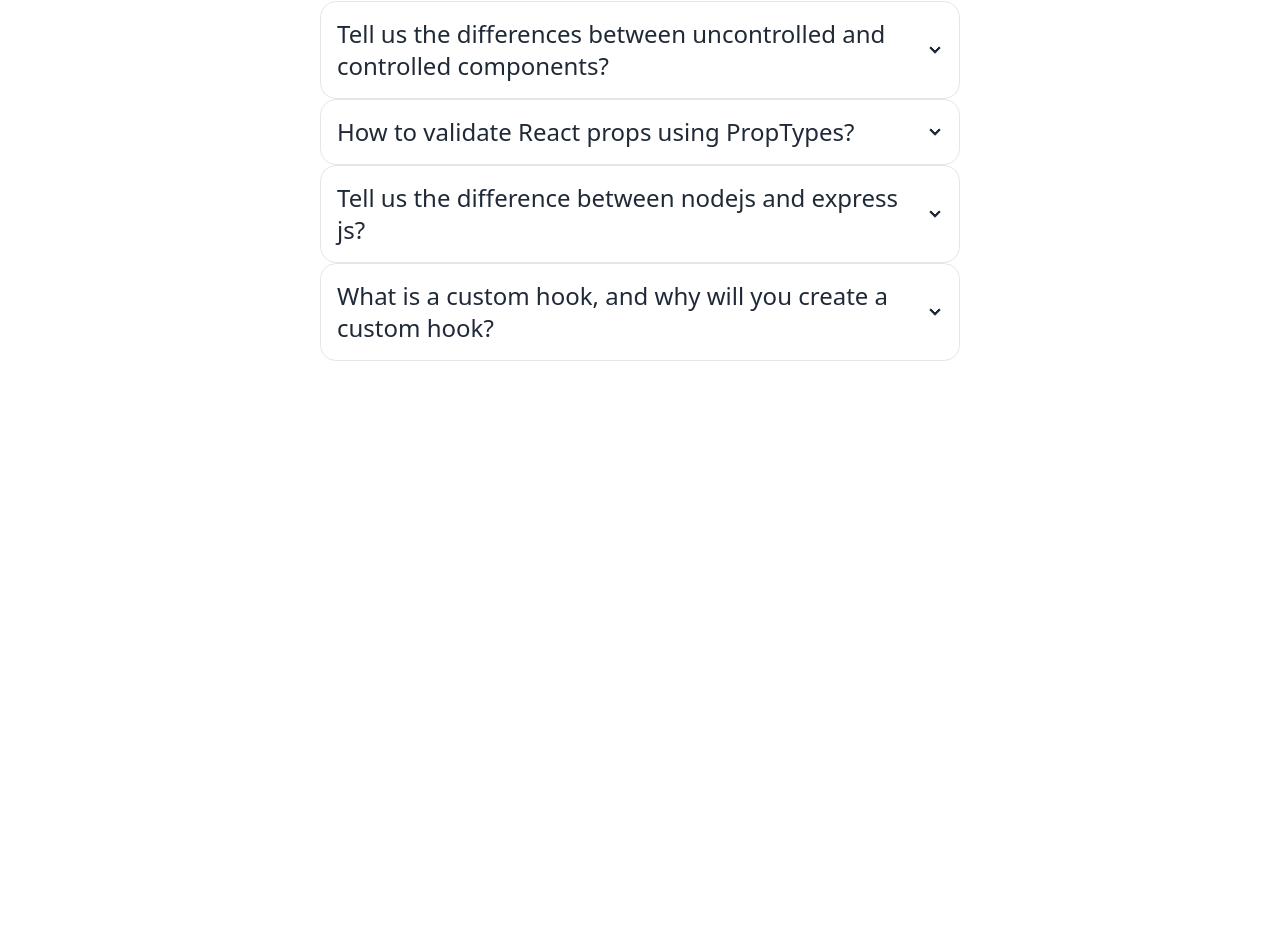
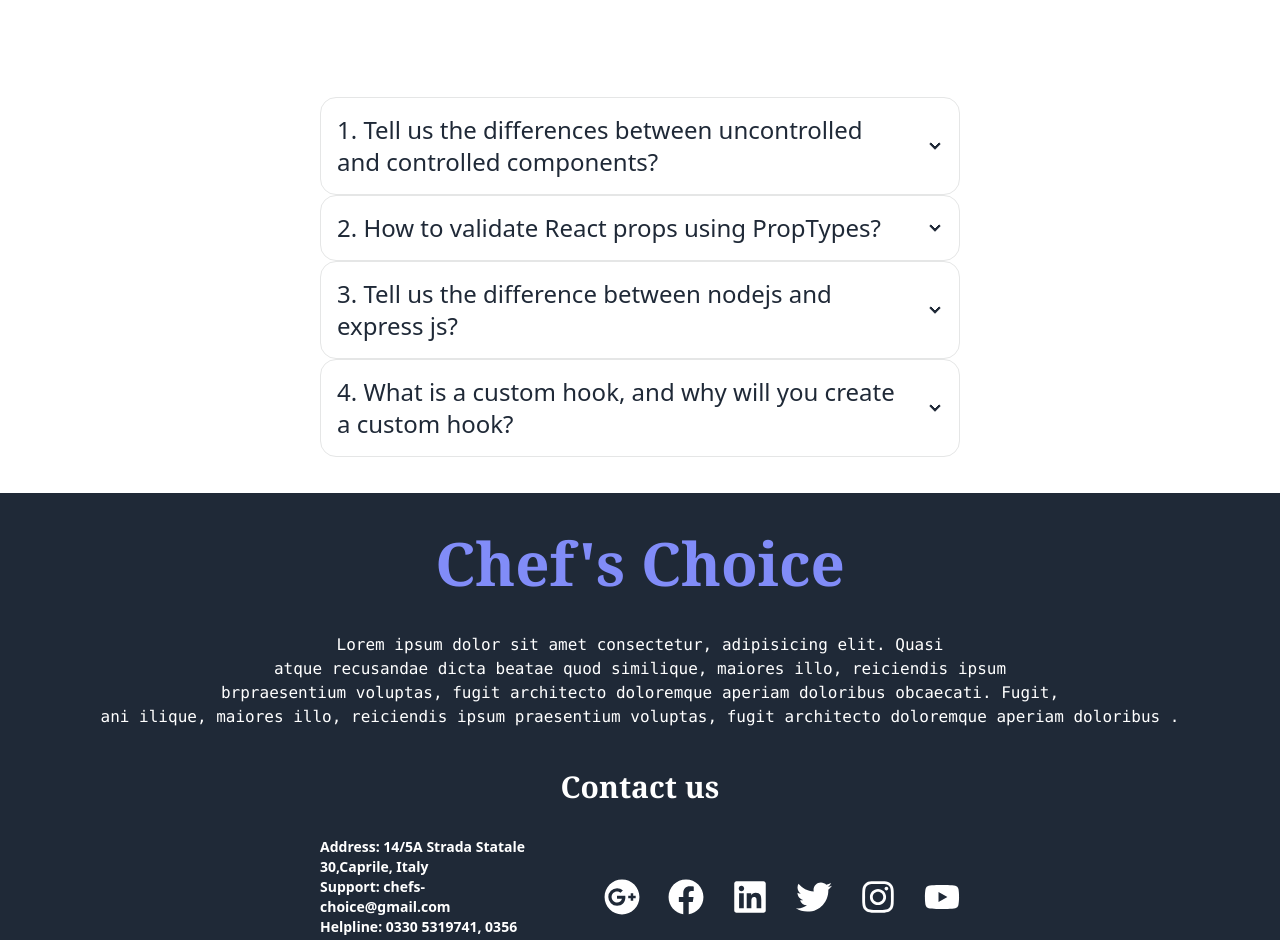
Before and after one commit to samsulalamasif/chefs-choice-client, a React (Vite) app: page /blog in a window 1280 px wide. Shown: the part 271-1211 px from the top of the page. Built offline with nearby package versions, Linux system fonts and the light colour scheme; no server answers.

Commit message:
footer and lazy loader add

```diff
--- a/package.json
+++ b/package.json
@@ -21,6 +21,7 @@
     "react-dom": "^18.2.0",
     "react-fast-marquee": "^1.5.2",
     "react-icons": "^4.8.0",
+    "react-lazy-load": "^4.0.1",
     "react-router-dom": "^6.11.0",
     "react-to-pdf": "^0.0.14",
     "react-toastify": "^9.1.2",
--- a/src/components/Footer/Footer.jsx
+++ b/src/components/Footer/Footer.jsx
@@ -1,11 +1,42 @@
 import React from 'react';
+import { FaFacebook, FaGooglePlus, FaInstagram, FaLinkedin, FaTwitter, FaYoutube } from 'react-icons/fa';
 import { Link } from 'react-router-dom';
+
 
 const Footer = () => {
     return (
-        <div className="bg-gray-900 h-56 flex justify-center items-center" >
+        <div className=" bg-gray-800" >
+            <h1 className='text-indigo-400  font-serif font-semibold
+            text-6xl text-center py-10'>Chef's Choice</h1>
+            <p className='text-white text-center font-mono'>
+                Lorem ipsum dolor sit amet consectetur, adipisicing elit. Quasi <br />
+                atque recusandae dicta beatae quod similique, maiores illo, reiciendis ipsum <br />
+                brpraesentium voluptas, fugit architecto doloremque aperiam doloribus obcaecati. Fugit, <br />
+                ani ilique, maiores illo, reiciendis ipsum praesentium voluptas, fugit architecto doloremque aperiam doloribus .
+
+            </p>
+            <div>
+                <h1 className='text-white  font-serif font-bold
+            text-3xl text-center mt-10 mb-3'>Contact us</h1>
+                <div className='flex items-center w-3/6  mx-auto gap-16'>
+                    <h1 className='text-white  font-semibold  text-sm my-5'>
+                        Address: 14/5A Strada Statale 30,Caprile, Italy <br />
+                        Support: chefs-choice@gmail.com <br />
+                        Helpline: 0330 5319741,  0356 9979837, +390393 8673898 <br />
+                    </h1>
+                    <h1 className='flex justify-center items-center
+                     text-white text-4xl gap-7'>
+                        <FaGooglePlus></FaGooglePlus>
+                        <FaFacebook></FaFacebook>
+                        <FaLinkedin></FaLinkedin>
+                        <FaTwitter></FaTwitter>
+                        <FaInstagram></FaInstagram>
+                        <FaYoutube></FaYoutube>
+                    </h1>
+                </div>
+            </div>
             <Link to="/">
-                <h1 className="text-indigo-500 text-xl font-semibold">
+                <h1 className="text-white text-lg py-16 font-semibold text-center">
                     Copyright © 2023 Chef's Choice. All Rights Reserved.
                 </h1>
             </Link>
--- a/src/layouts/Main.jsx
+++ b/src/layouts/Main.jsx
@@ -9,8 +9,8 @@ const Main = () => {
     return (
         <div>
             <Header></Header>
-            <Outlet></Outlet>
             <div className="md:min-h-[calc(100vh-100px)]">
+                <Outlet></Outlet>
             </div>
             <Footer></Footer>
             <ToastContainer />
--- a/src/pages/Blogs/Blogs.jsx
+++ b/src/pages/Blogs/Blogs.jsx
@@ -1,24 +1,25 @@
 import React from 'react';
 import Pdf from "react-to-pdf";
+
 
 
 const Blogs = () => {
     const ref = React.createRef();
     return (
-        <div ref={ref} className='w-full'>
+        <div className='w-full'>
             <div className="mx-auto p-20 flex flex-col items-center">
                 <h1 className='text-5xl font-bold text-gray-700 text-center'>
                     Welcome Our Blog Page</h1>
                 <Pdf targetRef={ref} filename="code-example.pdf">
                     {({ toPdf }) => <button
-                        className='btn btn-outline flex justify-center my-10' onClick={toPdf}>
+                        className='btn btn-outline flex justify-center mt-10' onClick={toPdf}>
                         Download Pdf</button>}
                 </Pdf>
             </div>
-            <div className='w-3/6  mx-auto'>
+            <div ref={ref} className='w-3/6 my-24 mx-auto'>
                 <div tabIndex={0} className="collapse collapse-arrow border border-base-300 bg-base-100 rounded-box">
                     <div className="collapse-title text-2xl font-medium">
-                        Tell us the differences between uncontrolled and controlled components?
+                        1. Tell us the differences between uncontrolled and controlled components?
                     </div>
                     <div className="collapse-content">
                         <p>tabIndex={0} attribute is necessary to make the div focusable</p>
@@ -26,7 +27,7 @@ const Blogs = () => {
                 </div>
                 <div tabIndex={0} className="collapse collapse-arrow border border-base-300 bg-base-100 rounded-box">
                     <div className="collapse-title text-2xl font-medium">
-                        How to validate React props using PropTypes?
+                        2. How to validate React props using PropTypes?
                     </div>
                     <div className="collapse-content">
                         <p>tabIndex={0} attribute is necessary to make the div focusable</p>
@@ -34,19 +35,20 @@ const Blogs = () => {
                 </div>
                 <div tabIndex={0} className="collapse collapse-arrow border border-base-300 bg-base-100 rounded-box">
                     <div className="collapse-title text-2xl font-medium">
-                        Tell us the difference between nodejs and express js?
+                        3. Tell us the difference between nodejs and express js?
                     </div>
                     <div className="collapse-content">
                         <p>tabIndex={0} attribute is necessary to make the div focusable</p>
                     </div>
                 </div>
-                <div tabIndex={0} className="collapse collapse-arrow border border-base-300 bg-base-100 rounded-box">
+                <div tabIndex={0} className="collapse collapse-arrow border border-base-300 bg-base-100 rounded-box ">
                     <div className="collapse-title text-2xl font-medium">
-                        What is a custom hook, and why will you create a custom hook?
+                        4. What is a custom hook, and why will you create a custom hook?
                     </div>
                     <div className="collapse-content">
                         <p>tabIndex={0} attribute is necessary to make the div focusable</p>
                     </div>
+
                 </div>
             </div>
         </div>
--- a/src/pages/ChefDetails/ChefDetails.jsx
+++ b/src/pages/ChefDetails/ChefDetails.jsx
@@ -2,22 +2,14 @@ import React, { useEffect, useState } from 'react';
 import { useParams } from 'react-router-dom';
 import BgImg from "../../assets/bgImg1.jpg"
 import { FaThumbsUp } from 'react-icons/fa';
-import { Rating } from '@smastrom/react-rating'
-import '@smastrom/react-rating/style.css'
-import { toast } from 'react-toastify';
 import Recipe from '../Recipe/Recipe';
+import LazyLoad from 'react-lazy-load';
 
 
 const ChefDetails = () => {
-    const [disableBtn, setDisableBtn] = useState(true)
-
-    const favoriteHandler = () => {
-        toast("Favorite food add list items. Thank you!")
-        setDisableBtn()
-    }
 
     const [chef, setChef] = useState([])
-    const { _id, chefName, chefPic, experience, recipesNumber, likes, description, recipeOne, recipeTwo, recipeThree } = chef
+    const { chefName, chefPic, experience, recipesNumber, likes, description, recipeOne, recipeTwo, recipeThree } = chef
 
     const { id } = useParams()
     useEffect(() => {
@@ -33,7 +25,9 @@ const ChefDetails = () => {
                     <div className="hero-overlay bg-opacity-60"></div>
                     <div className="hero-content text-center text-neutral-content">
                         <div className="max-w-md">
-                            <img src={chefPic} className="w-44 h-44 mt-10  rounded-full mx-auto" />
+                            <LazyLoad >
+                                <img src={chefPic} className="w-44 h-44 mt-10  rounded-full mx-auto" />
+                            </LazyLoad>
                             <h1 className="mb-5 text-7xl font-bold my-5">{chefName}</h1>
                             <p className="mb-5">{description}</p>
                             <div className='text-cyan-300 text-xl font-bold '>
--- a/src/pages/CustomerReview/CustomerReview.jsx
+++ b/src/pages/CustomerReview/CustomerReview.jsx
@@ -12,32 +12,37 @@ const CustomerReview = () => {
                 Pariatur aut, perspiciatis expedita sit harum quia similique soluta.</h1>
 
 
-            <div className=' flex flex-col mx-auto lg:flex-row justify-between px-6 mt-24'>
+            <div className=' flex flex-col mx-auto mb-32 lg:flex-row justify-between px-6 mt-24'>
 
                 <div className='px-10 py-5 w-72 rounded-2xl shadow-2xl bg-gray-100 text-center'>
                     <img className='w-24 h-24 mb-4 rounded-full mx-auto' src="https://images.unsplash.com/photo-1591084728795-1149f32d9866?ixlib=rb-4.0.3&ixid=MnwxMjA3fDB8MHxwaG90by1wYWdlfHx8fGVufDB8fHx8&auto=format&fit=crop&w=464&q=80 " alt="" />
                     <h1 className='text-center text-xl font-serif font-bold'>Maxwell</h1>
-                    <h1><small>Lorem ipsum dolor sit amet consectetur adipisicing elit. Quo voluptas aliquid, nobis minima alias architecto ducimus nulla, cupiditate eaque error quaerat fugit aliquam?</small></h1>
+                    <h1 className='text-center text-sm my-3 font-bold'>Web Developer</h1>
+                    <h1><small>Tsdfgr ipsum dolor sit amet consectetur adipisicing elit. Quo voluptas aliquid, nobis minima alias architecto ducimus nulla, cupiditate eaque error quaerat fugit aliquam?</small></h1>
                 </div>
                 <div className='px-10 py-5 w-72 rounded-2xl shadow-2xl bg-gray-100 text-center'>
                     <img className='w-24 h-24 mb-4 rounded-full mx-auto' src="https://images.unsplash.com/photo-1583692331507-fc0bd348695d?ixlib=rb-4.0.3&ixid=MnwxMjA3fDB8MHxzZWFyY2h8MTB8fG1hbiUyMGZhY2V8ZW58MHx8MHx8&auto=format&fit=crop&w=500&q=60 " alt="" />
                     <h1 className='text-center text-xl font-serif font-bold'>Robbie</h1>
-                    <h1><small>Lorem ipsum dolor sit amet consectetur adipisicing elit. Quo voluptas aliquid, nobis minima alias architecto ducimus nulla, cupiditate eaque error quaerat fugit aliquam?</small></h1>
+                    <h1 className='text-center text-sm my-3 font-bold'>Architecture</h1>
+                    <h1><small>Adfsg dfr dolor sit amet consectetur adipisicing elit. Quo voluptas aliquid, nobis minima alias architecto ducimus nulla, cupiditate eaque error quaerat fugit aliquam?</small></h1>
                 </div>
                 <div className='px-10 py-5 w-72 rounded-2xl shadow-2xl bg-gray-100 text-center'>
                     <img className='w-24 h-24 mb-4 rounded-full mx-auto' src="https://images.unsplash.com/photo-1591258739299-5b65d5cbb235?ixlib=rb-4.0.3&ixid=MnwxMjA3fDB8MHxzZWFyY2h8MTR8fG1hbiUyMGZhY2V8ZW58MHx8MHx8&auto=format&fit=crop&w=500&q=60 " alt="" />
                     <h1 className='text-center text-xl font-serif font-bold'>Jeremiah</h1>
-                    <h1><small>Lorem ipsum dolor sit amet consectetur adipisicing elit. Quo voluptas aliquid, nobis minima alias architecto ducimus nulla, cupiditate eaque error quaerat fugit aliquam?</small></h1>
+                    <h1 className='text-center text-sm my-3 font-bold'>Businessman</h1>
+                    <h1><small>Dded sdafsd sit amet consectetur adipisicing elit. Quo voluptas aliquid, nobis minima alias architecto ducimus nulla, cupiditate eaque error quaerat fugit aliquam?</small></h1>
                 </div>
                 <div className='px-10 py-5 w-72 rounded-2xl shadow-2xl bg-gray-100 text-center'>
                     <img className='w-24 h-24 mb-4 rounded-full mx-auto' src="https://images.unsplash.com/photo-1611608822772-43a28a830759?ixlib=rb-4.0.3&ixid=MnwxMjA3fDB8MHxzZWFyY2h8MTJ8fG1hbiUyMGZhY2V8ZW58MHx8MHx8&auto=format&fit=crop&w=500&q=60 " alt="" />
                     <h1 className='text-center text-xl font-serif font-bold'>Charles</h1>
-                    <h1><small>Lorem ipsum dolor sit amet consectetur adipisicing elit. Quo voluptas aliquid, nobis minima alias architecto ducimus nulla, cupiditate eaque error quaerat fugit aliquam?</small></h1>
+                    <h1 className='text-center text-sm my-3 font-bold'>Designer</h1>
+                    <h1><small>Asddf adfsfsfsd sit amet consectetur adipisicing elit. Quo voluptas aliquid, nobis minima alias architecto ducimus nulla, cupiditate eaque error quaerat fugit aliquam?</small></h1>
                 </div>
                 <div className='px-10 py-5 w-72 rounded-2xl shadow-2xl bg-gray-100 text-center'>
                     <img className='w-24 h-24 mb-4 rounded-full mx-auto' src="https://images.unsplash.com/photo-1619380061814-58f03707f082?ixlib=rb-4.0.3&ixid=MnwxMjA3fDB8MHxzZWFyY2h8MjZ8fG1hbiUyMGZhY2V8ZW58MHx8MHx8&auto=format&fit=crop&w=500&q=60 " alt="" />
                     <h1 className='text-center text-xl font-serif font-bold'>Hamzah</h1>
-                    <h1><small>Lorem ipsum dolor sit amet consectetur adipisicing elit. Quo voluptas aliquid, nobis minima alias architecto ducimus nulla, cupiditate eaque error quaerat fugit aliquam?</small></h1>
+                    <h1 className='text-center text-sm my-3 font-bold'>Entrepreneur</h1>
+                    <h1><small>Ss dserfsa aerdf dolor sit amet consectetur adipisicing elit. Quo voluptas aliquid, nobis minima alias architecto ducimus nulla, cupiditate eaque error quaerat fugit aliquam?</small></h1>
                 </div>
 
             </div>
--- a/src/pages/Login/Login.jsx
+++ b/src/pages/Login/Login.jsx
@@ -62,9 +62,6 @@ const Login = () => {
     }
 
 
-
-
-
     return (
         <div className="hero min-h-screen bg-base-200">
             <div className="hero-content flex-col">
--- a/src/pages/Recipe/Recipe.jsx
+++ b/src/pages/Recipe/Recipe.jsx
@@ -1,4 +1,5 @@
 import { Rating } from '@smastrom/react-rating';
+import '@smastrom/react-rating/style.css'
 import React, { useState } from 'react';
 import { toast } from 'react-toastify';
 
--- a/src/pages/Register/Register.jsx
+++ b/src/pages/Register/Register.jsx
@@ -80,9 +80,9 @@ const Register = () => {
         <div className="hero min-h-screen bg-base-200">
             <div className="hero-content flex-col">
                 <div className="text-center">
-                    <h1 className="text-5xl font-bold">Register Please!</h1>
+                    <h1 className="text-5xl mt-20 font-bold">Register Please!</h1>
                 </div>
-                <div className="card flex-shrink-0 w-full max-w-sm shadow-2xl bg-base-100">
+                <div className="card flex-shrink-0 w-full max-w-sm shadow-2xl mb-10 bg-base-100">
                     <form onSubmit={handleRegister} className="card-body">
                         <div className="form-control">
                             <label className="label">
```
Also changed, not shown: 1 other file (tests, documents, lock files or other folders).
